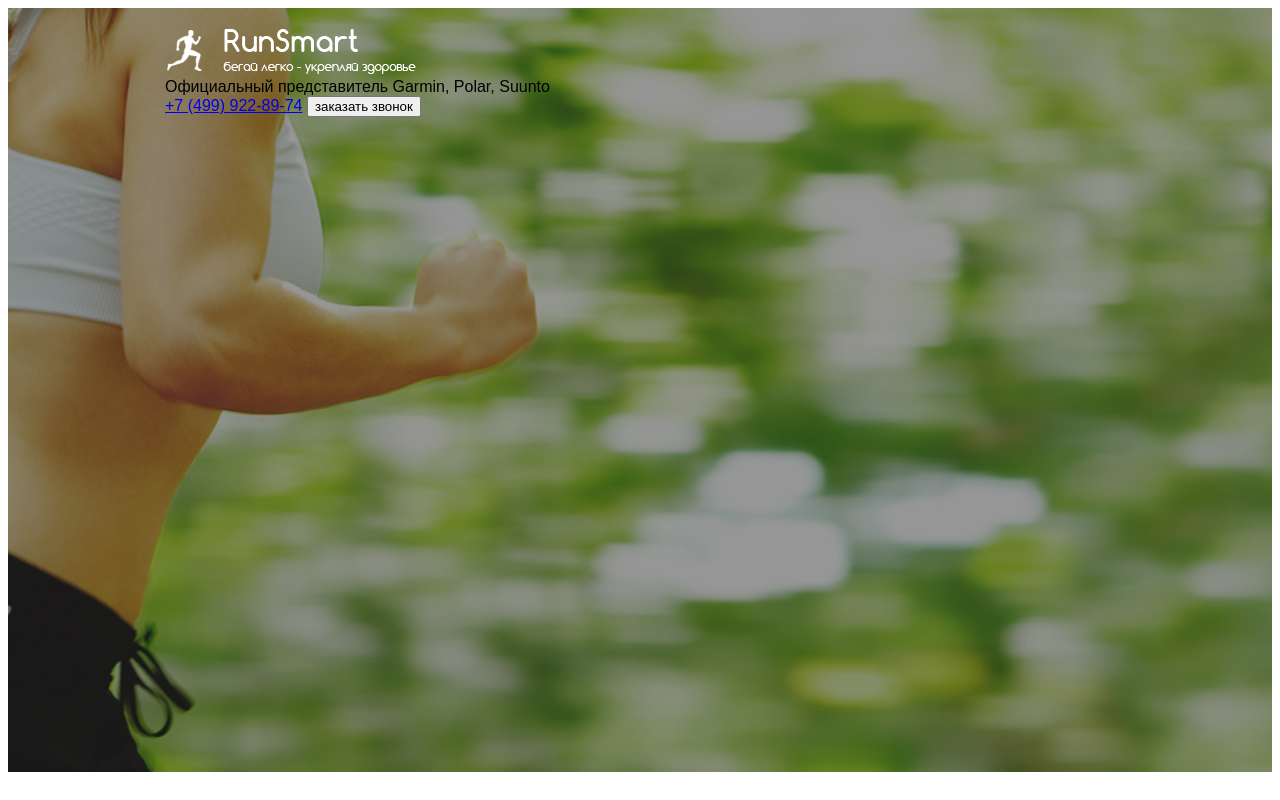
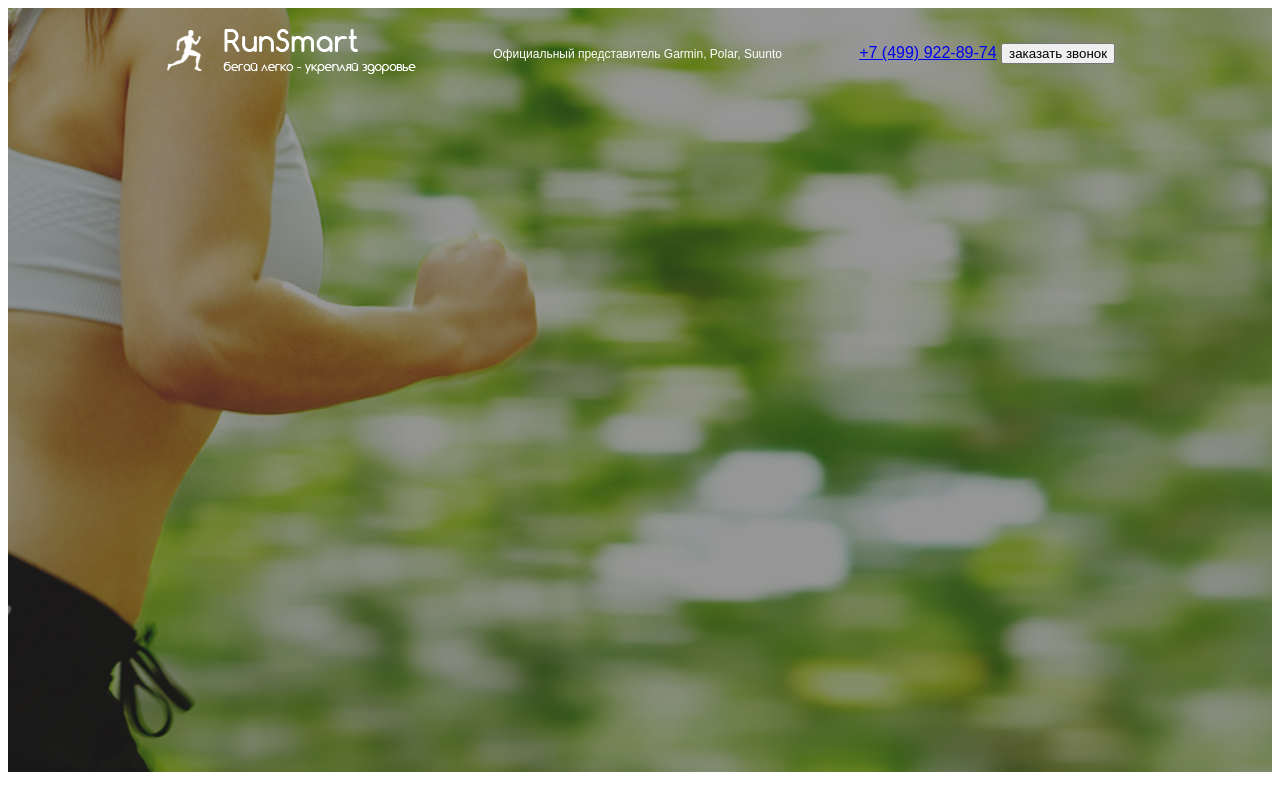
Before and after one commit to CrazyBaker/Web, a plain HTML site: page Pulse/index.html in a window 1280 px wide. Drawn offline with Linux system fonts and the light colour scheme; a web font is replaced by a local one.

Commit message:
added header SCSS  block

```diff
--- a/Pulse/sass/blocks/header.scss
+++ b/Pulse/sass/blocks/header.scss
@@ -0,0 +1,17 @@
+.header {
+  display: flex;
+  justify-content: space-between;
+  align-items: center;
+  &__logo {
+    width: 250px;
+    img {
+      width: 100%;
+    }
+  }
+  &__official {
+    font-weight: 500;
+    font-size: 12px;
+    text-align: center;
+    color: #FFFFFF;
+  }
+}
--- a/Pulse/sass/blocks/promo.scss
+++ b/Pulse/sass/blocks/promo.scss
@@ -1,8 +1,5 @@
 .promo{
   min-height: 650px;
   padding: 21px 0 93px 0;
-}
-
-.promo{
   background: url("../../img/promo_bg.png") center (center/cover) no-repeat;
 }
--- a/Pulse/sass/style.scss
+++ b/Pulse/sass/style.scss
@@ -1,11 +1,9 @@
 *{
   font-family: 'MuseoModerno', sans-serif;
 }
-
-
-
 .container{
   max-width: 950px;
   margin: 0 auto;
 }
 @import "blocks/promo.css";
+@import "blocks/header.css";
```
Also changed, not shown: Pulse/sass/blocks/header.css (added), Pulse/sass/blocks/promo.css, Pulse/sass/style.css, 3 other files.
